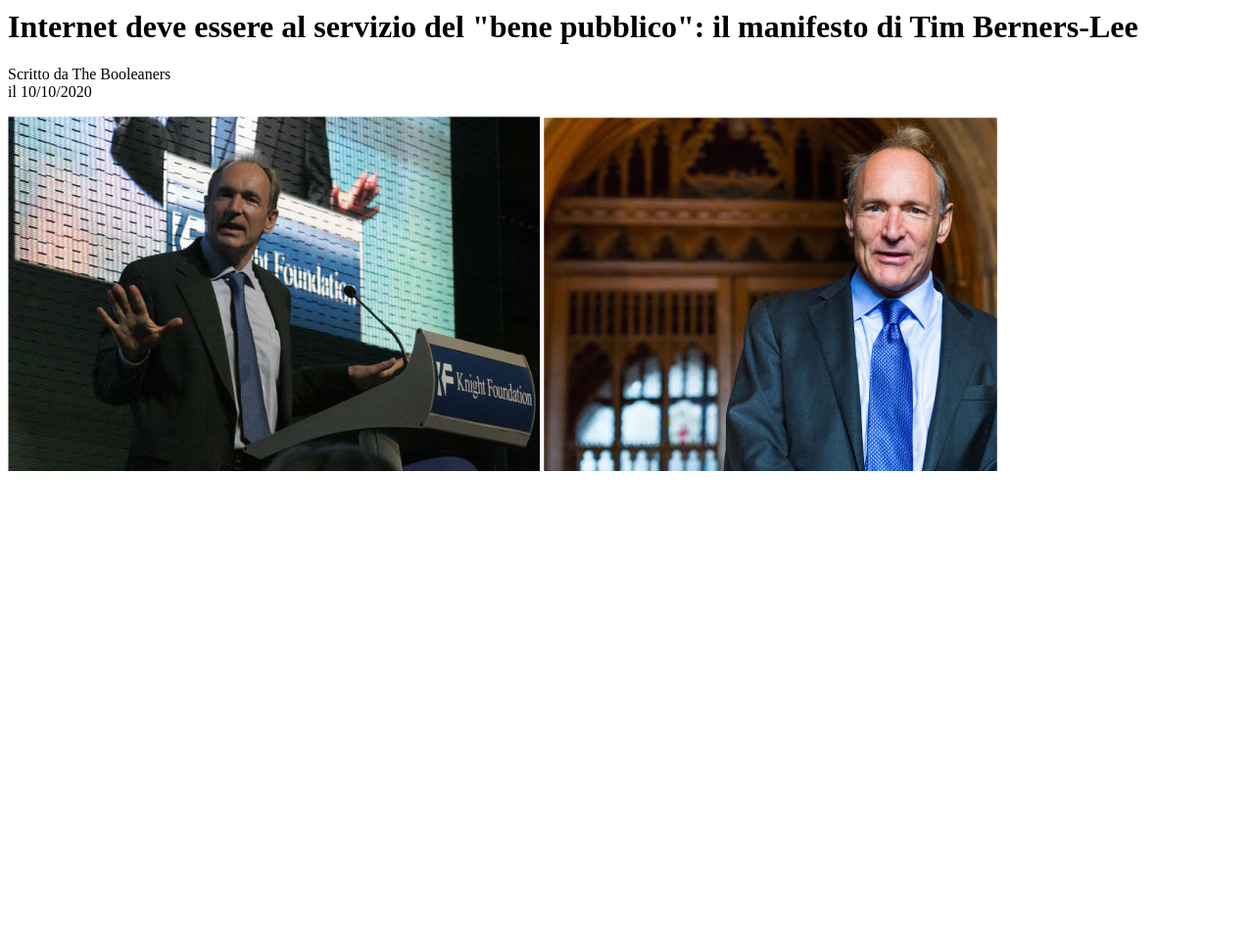
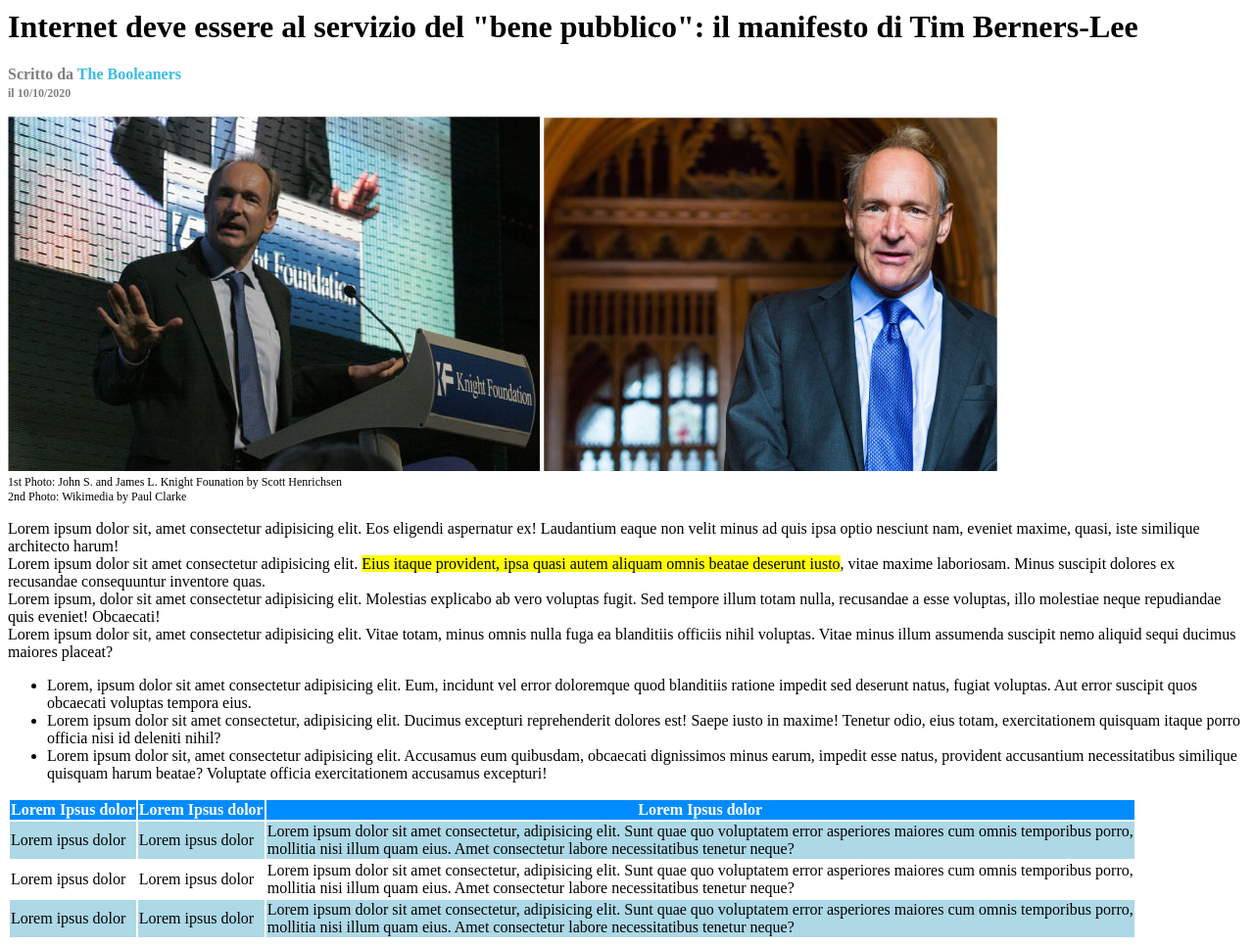
Before and after one commit to MariaAndreaGiardiello/html-css-booleaner, a plain HTML site: page index.html in a window 1280 px wide. Shown: the part 352-1319 px from the top of the page at 98% size. Before the commit the page ends 845 px from the top, so only its background shows below. Drawn offline with Linux system fonts and the light colour scheme.

Commit message:
Aggiunta testo+tabella

```diff
--- a/index.html
+++ b/index.html
@@ -14,9 +14,11 @@
             <img src="img\logo.svg" id="logo">
         </div>
        <h1>Internet deve essere al servizio del "bene pubblico": il manifesto di Tim Berners-Lee</h1>
-       <p>
-           Scritto da <span>The Booleaners</span> <br>
-           <span>il 10/10/2020</span>
+       <p class="sottotitolo">
+           <strong>
+            Scritto da <span class="scritta_booleaners">The Booleaners</span> <br>
+            <span class="data_didascalia">il 10/10/2020</span>
+           </strong>
        </p>
        <!--/Intestazione-->
     </header>
@@ -25,6 +27,57 @@
         <!--Foto e didascalia-->
         <img src="img\tim-1.jpg" alt="">
         <img src="img\tim-2.jpg" alt="">
+        <div class="didascalia_1st_photo">1st Photo: John S. and James L. Knight Founation by Scott Henrichsen</div>
+        <div class="didascalia_2nd_photo">2nd Photo: Wikimedia by Paul Clarke</div>
+        <!--/Foto e didascalia-->
+
+        <!--Primo paragrafo-->
+        <p>
+            Lorem ipsum dolor sit, amet consectetur adipisicing elit. Eos eligendi aspernatur ex! Laudantium eaque non velit minus ad quis ipsa optio nesciunt nam, eveniet maxime, quasi, iste similique architecto harum! <br>
+            Lorem ipsum dolor sit amet consectetur adipisicing elit. <mark>Eius itaque provident, ipsa quasi autem aliquam omnis beatae deserunt iusto</mark>, vitae maxime laboriosam. Minus suscipit dolores ex recusandae consequuntur inventore quas. <br>
+            Lorem ipsum, dolor sit amet consectetur adipisicing elit. Molestias explicabo ab vero voluptas fugit. Sed tempore illum totam nulla, recusandae a esse voluptas, illo molestiae neque repudiandae quis eveniet! Obcaecati! <br>
+            Lorem ipsum dolor sit, amet consectetur adipisicing elit. Vitae totam, minus omnis nulla fuga ea blanditiis officiis nihil voluptas. Vitae minus illum assumenda suscipit nemo aliquid sequi ducimus maiores placeat?
+        </p>
+        <!--/Primo paragrafo-->
+
+        <!--Lista puntata-->
+        <ul>
+            <li>Lorem, ipsum dolor sit amet consectetur adipisicing elit. Eum, incidunt vel error doloremque quod blanditiis ratione impedit sed deserunt natus, fugiat voluptas. Aut error suscipit quos obcaecati voluptas tempora eius.</li>
+            <li>Lorem ipsum dolor sit amet consectetur, adipisicing elit. Ducimus excepturi reprehenderit dolores est! Saepe iusto in maxime! Tenetur odio, eius totam, exercitationem quisquam itaque porro officia nisi id deleniti nihil?</li>
+            <li>Lorem ipsum dolor sit, amet consectetur adipisicing elit. Accusamus eum quibusdam, obcaecati dignissimos minus earum, impedit esse natus, provident accusantium necessitatibus similique quisquam harum beatae? Voluptate officia exercitationem accusamus excepturi!</li>
+        </ul>
+        <!--/Lista puntata-->
+
+        <!--Tabella-->
+        <table>
+            <tr class="intestazione_tabella">
+                <th>Lorem Ipsus dolor</th>
+                <th>Lorem Ipsus dolor</th>
+                <th>Lorem Ipsus dolor</th>
+            </tr>
+
+            <tr class="prima_riga_tabella">
+                <td>Lorem ipsus dolor</td>
+                <td>Lorem ipsus dolor</td>
+                <td>Lorem ipsum dolor sit amet consectetur, adipisicing elit. Sunt quae quo voluptatem error asperiores maiores cum omnis temporibus porro,<br>
+                     mollitia nisi illum quam eius. Amet consectetur labore necessitatibus tenetur neque?</td>
+            </tr>
+
+            <tr>
+                <td>Lorem ipsus dolor</td>
+                <td>Lorem ipsus dolor</td>
+                <td>Lorem ipsum dolor sit amet consectetur, adipisicing elit. Sunt quae quo voluptatem error asperiores maiores cum omnis temporibus porro,<br>
+                     mollitia nisi illum quam eius. Amet consectetur labore necessitatibus tenetur neque?</td>
+            </tr>
+
+            <tr class="terza_riga_tabella">
+                <td>Lorem ipsus dolor</td>
+                <td>Lorem ipsus dolor</td>
+                <td>Lorem ipsum dolor sit amet consectetur, adipisicing elit. Sunt quae quo voluptatem error asperiores maiores cum omnis temporibus porro,<br>
+                     mollitia nisi illum quam eius. Amet consectetur labore necessitatibus tenetur neque?</td>
+            </tr>
+        </table>
+        <!--/Tabella-->
     </main>
 </body>
 </html>
--- a/style.css
+++ b/style.css
@@ -2,14 +2,53 @@ body{
     background-color: white;
  }
 
+ /*Intestazione*/
         .img_intestazione{
-    background-image: url("img\pattern.png");
+        background-image: url("img/pattern.png");
         height: 100%;
         background-repeat: repeat;
-    background-color: blue;
+        background-color: rgb(57, 188, 231);
         }
 
         #logo {
         width: 700px;
         margin-top: 150px;
         }
+
+        .sottotitolo{
+        color: grey;
+        font-size: 16px;
+        }
+
+        .scritta_booleaners{
+        color: rgb(57, 188, 231);
+        }
+
+        .data_didascalia{
+        font-size: 12px;
+        }
+ /*Fine Intestazione*/
+
+ /*Didascalie Foto*/
+    .didascalia_1st_photo{
+        font-size: 12px;
+        }
+
+        .didascalia_2nd_photo{
+            font-size: 12px;
+            }
+/*Fine didascalie foto*/
+
+/*Tabella*/
+    .intestazione_tabella {
+        background-color: rgb(0, 140, 255);
+        color: white;
+      }
+
+      .prima_riga_tabella {
+        background-color: lightblue;
+      }
+      .terza_riga_tabella {
+        background-color: lightblue;
+      }
+/*Fine Tabella*/
```
Lines whose indentation alone changed are shown as unchanged.
